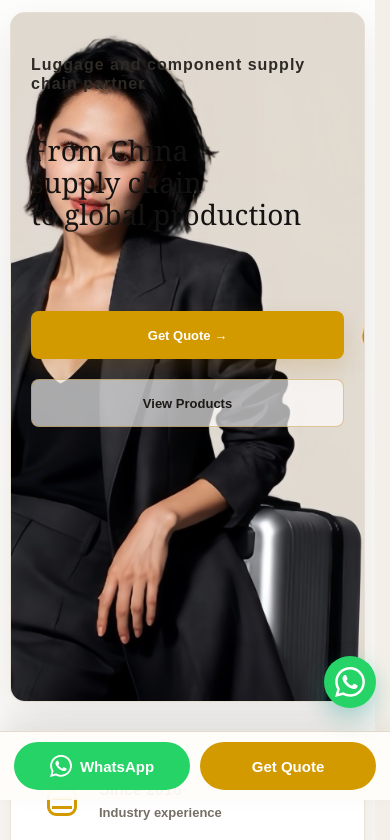
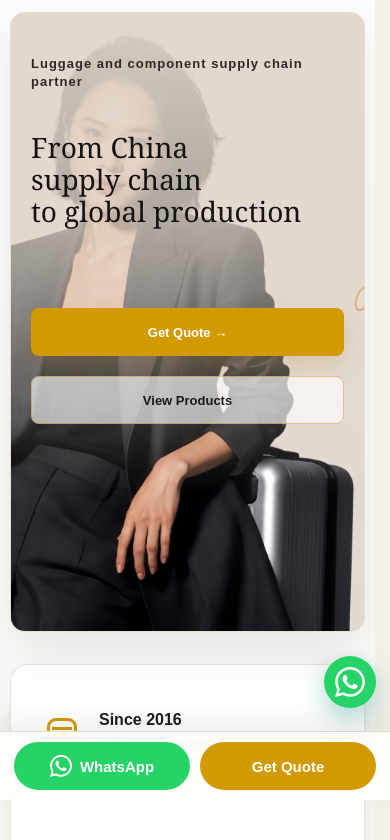
Before and after one commit to wchunfeng068-cpu/New-project, a plain HTML site: page index.html in a window 390 px wide. Shown: the part 120-960 px from the top of the page. Drawn offline with Linux system fonts and the light colour scheme; some icons are missing.

Commit message:
fix(mobile-hero): add cream readability scrim, shrink eyebrow, reduce hero min-height to 620px

```diff
--- a/index.html
+++ b/index.html
@@ -71,7 +71,7 @@
         .mobile-menu-button { display: none !important; }
       </style>
     </noscript>
-    <link rel="stylesheet" href="styles.css?v=20261012-ux1b" />
+    <link rel="stylesheet" href="styles.css?v=20261012-ux2" />
   </head>
   <body>
     <a class="skip-link" href="#main-content">Skip to main content</a>
--- a/styles.css
+++ b/styles.css
@@ -2232,9 +2232,29 @@ h2 {
   }
 
   .hero {
-    min-height: 690px;
+    min-height: 620px;
     padding: 32px 20px;
     border-radius: 15px;
+  }
+
+  /* Mobile readability scrim: light cream veil sits above the hero photo
+     (cover is z-index:-1) but below the text (content is z-index:2). */
+  .hero::before {
+    content: "";
+    position: absolute;
+    inset: 0;
+    z-index: 0;
+    background: linear-gradient(180deg,
+      rgba(226, 216, 205, 0.94) 0%,
+      rgba(226, 216, 205, 0.78) 32%,
+      rgba(226, 216, 205, 0.32) 58%,
+      rgba(226, 216, 205, 0) 78%);
+    pointer-events: none;
+  }
+
+  .hero .eyebrow {
+    font-size: 13px;
+    line-height: 1.35;
   }
 
   .hero-content-expanded {
```
Also changed, not shown: .playwright-cli/page-2026-10-12T08-01-49-359Z.yml (added).
